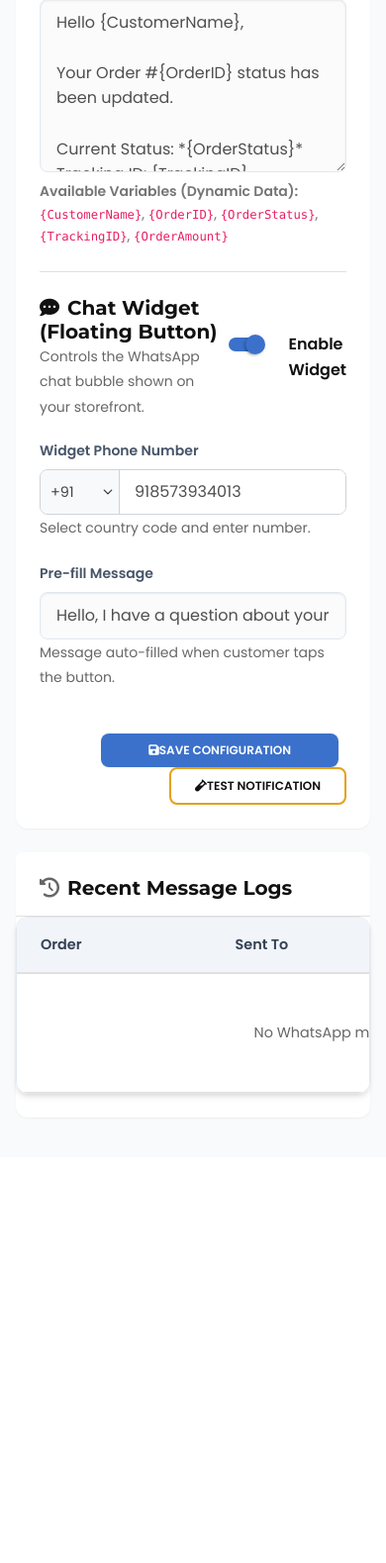
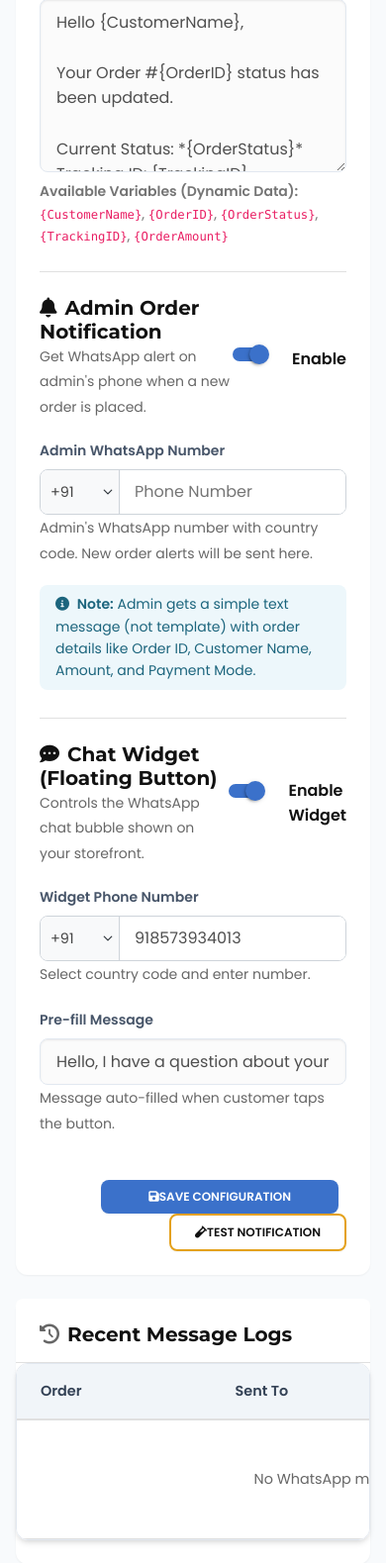
Before and after one commit to sagarstarters-tech/eComstore, a PHP site: page /store/admin/manage_whatsapp_settings.php in a window 390 px wide. Shown: the part 1464-3043 px from the top of the page at 99% size. Before the commit the page ends 2594 px from the top, so only its background shows below. Run offline with PHP 8.4, Linux system fonts and the light colour scheme; a user stored in the database is signed in; data comes from the database, SQL or seed files in the repository; data that the repository does not hold is empty; some libraries are stand-ins or nearby versions.

Commit message:
feat: Add admin WhatsApp notification on new orders - Add sendAdminOrderNotification() function in whatsapp_functions.php - Add admin_whatsapp_number & admin_notify_on_new_order settings - Add Admin Notification UI section in WhatsApp settings page - Trigger admin notification on COD (checkout.php) and PhonePe orders

```diff
--- a/admin/manage_whatsapp_settings.php
+++ b/admin/manage_whatsapp_settings.php
@@ -10,6 +10,9 @@ $conn->query("ALTER TABLE whatsapp_settings ADD COLUMN IF NOT EXISTS meta_templa
 $conn->query("ALTER TABLE whatsapp_settings ADD COLUMN IF NOT EXISTS meta_template_lang VARCHAR(10) NOT NULL DEFAULT 'en'");
 $conn->query("ALTER TABLE whatsapp_settings ADD COLUMN IF NOT EXISTS waba_id VARCHAR(50) NOT NULL DEFAULT ''");
 $conn->query("ALTER TABLE whatsapp_settings ADD COLUMN IF NOT EXISTS wa_header_image_url VARCHAR(500) NOT NULL DEFAULT ''");
+// Admin notification columns (safe migration)
+$conn->query("ALTER TABLE whatsapp_settings ADD COLUMN IF NOT EXISTS admin_whatsapp_number VARCHAR(20) NOT NULL DEFAULT ''");
+$conn->query("ALTER TABLE whatsapp_settings ADD COLUMN IF NOT EXISTS admin_notify_on_new_order TINYINT(1) NOT NULL DEFAULT 1");
 
 // Fetch current settings
 $settings_query = "SELECT * FROM whatsapp_settings WHERE id = 1";
@@ -40,6 +43,9 @@ if ($_SERVER['REQUEST_METHOD'] === 'POST' && isset($_POST['action']) && $_POST['
     $meta_template_lang = $conn->real_escape_string($_POST['meta_template_lang'] ?? 'en');
     $waba_id = $conn->real_escape_string($_POST['waba_id'] ?? '');
     $wa_header_image_url = $conn->real_escape_string(trim($_POST['wa_header_image_url'] ?? ''));
+    // Admin notification fields
+    $admin_whatsapp_number = $conn->real_escape_string(trim($_POST['admin_whatsapp_number'] ?? ''));
+    $admin_notify_on_new_order = isset($_POST['admin_notify_on_new_order']) ? 1 : 0;
 
     $update_query = "UPDATE whatsapp_settings SET
         is_enabled = $is_enabled,
@@ -54,7 +60,9 @@ if ($_SERVER['REQUEST_METHOD'] === 'POST' && isset($_POST['action']) && $_POST['
         meta_template_name = '$meta_template_name',
         meta_template_lang = '$meta_template_lang',
         waba_id = '$waba_id',
-        wa_header_image_url = '$wa_header_image_url'
+        wa_header_image_url = '$wa_header_image_url',
+        admin_whatsapp_number = '$admin_whatsapp_number',
+        admin_notify_on_new_order = $admin_notify_on_new_order
         WHERE id = 1";
 
     if ($conn->query($update_query)) {
@@ -185,6 +193,35 @@ $logs = $conn->query($logs_query);
                             <code>{CustomerName}</code>, <code>{OrderID}</code>, <code>{OrderStatus}</code>, <code>{TrackingID}</code>, <code>{OrderAmount}</code>
                         </div>
                     </div>
+
+                    <!-- ===== Admin Order Notification Section ===== -->
+                    <div class="border-top pt-4 mt-2">
+                        <div class="d-flex justify-content-between align-items-center mb-3">
+                            <div>
+                                <h5 class="fw-bold m-0"><i class="fas fa-bell text-warning me-2"></i>Admin Order Notification</h5>
+                                <small class="text-muted">Get WhatsApp alert on admin's phone when a new order is placed.</small>
+                            </div>
+                            <div class="form-check form-switch fs-5 m-0">
+                                <input class="form-check-input" type="checkbox" role="switch" name="admin_notify_on_new_order" id="enableAdminNotify" <?php echo ($settings['admin_notify_on_new_order'] ?? 1) ? 'checked' : ''; ?>>
+                                <label class="form-check-label ms-2 fs-6 fw-bold" for="enableAdminNotify">Enable</label>
+                            </div>
+                        </div>
+
+                        <div class="row">
+                            <div class="col-md-6 mb-3 text-start">
+                                <label class="form-label fw-bold d-block">Admin WhatsApp Number</label>
+                                <?php echo render_phone_input('admin_whatsapp_number', $settings['admin_whatsapp_number'] ?? '', true); ?>
+                                <small class="text-muted">Admin's WhatsApp number with country code. New order alerts will be sent here.</small>
+                            </div>
+                            <div class="col-md-6 mb-3 d-flex align-items-center">
+                                <div class="alert alert-info py-2 px-3 mb-0 small w-100 border-0 bg-info bg-opacity-10">
+                                    <i class="fas fa-info-circle me-1"></i>
+                                    <strong>Note:</strong> Admin gets a simple text message (not template) with order details like Order ID, Customer Name, Amount, and Payment Mode.
+                                </div>
+                            </div>
+                        </div>
+                    </div>
+                    <!-- ===== End Admin Order Notification Section ===== -->
 
                     <!-- ===== WhatsApp Chat Widget Section ===== -->
                     <div class="border-top pt-4 mt-2">
--- a/checkout.php
+++ b/checkout.php
@@ -323,6 +323,7 @@ if ($_SERVER['REQUEST_METHOD'] === 'POST') {
 
             require_once __DIR__ . '/includes/whatsapp_functions.php';
             sendAutomatedWhatsApp($conn, $order_id);
+            sendAdminOrderNotification($conn, $order_id);
 
             require_once 'tracking_module_src/src/Config/TrackingConfig.php';
             require_once 'tracking_module_src/src/Repositories/TrackingRepository.php';
--- a/phonepe_success.php
+++ b/phonepe_success.php
@@ -112,6 +112,7 @@ if (strtoupper($code) === 'PAYMENT_SUCCESS' || strtoupper($code) === 'SUCCESS')
             // WhatsApp Hook
             require_once 'includes/whatsapp_functions.php';
             sendAutomatedWhatsApp($conn, $order_id);
+            sendAdminOrderNotification($conn, $order_id);
         }
     }
     // PhonePe returns amount in paisa
```
Also changed, not shown: includes/whatsapp_functions.php (+137 -0 lines).
